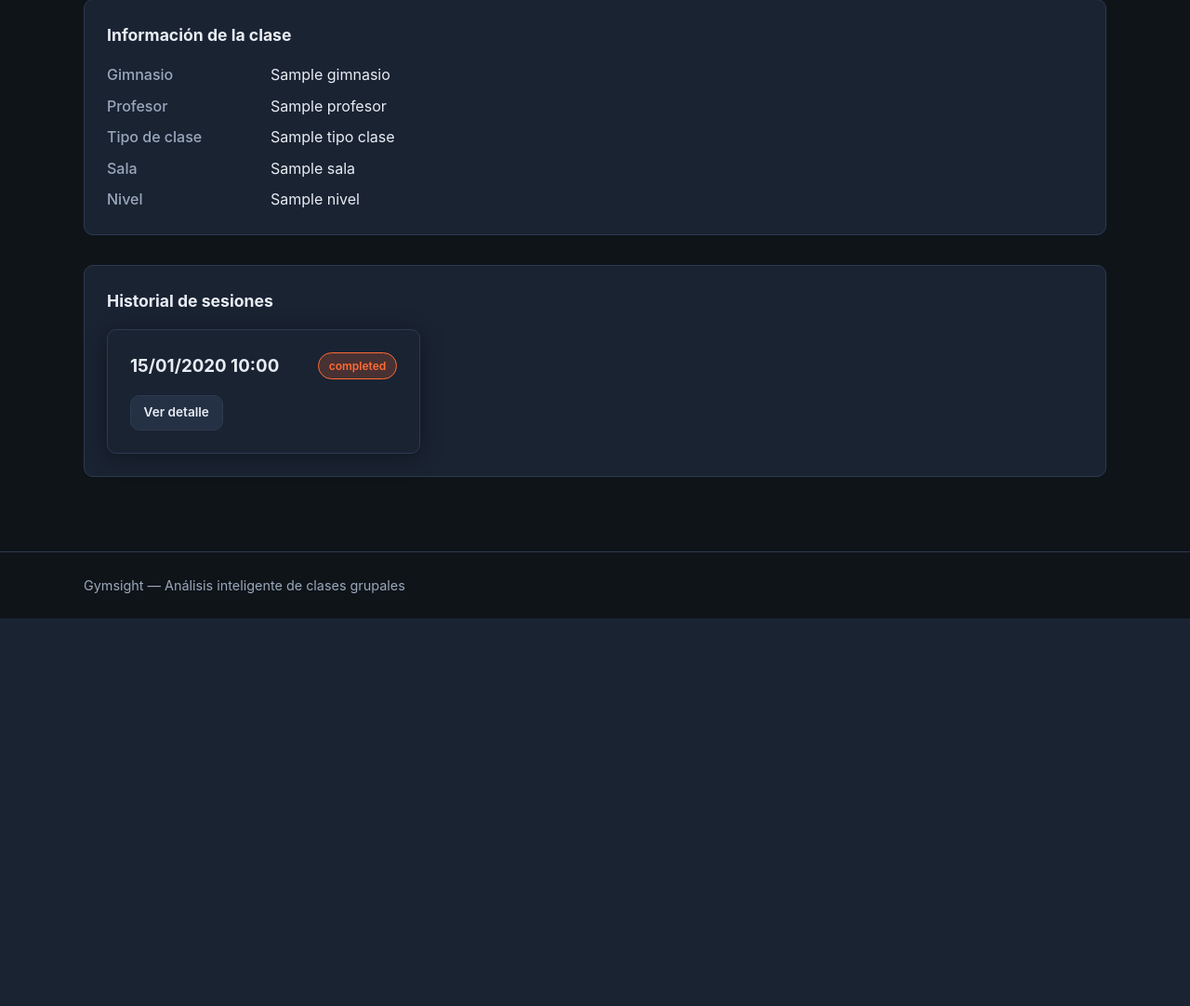
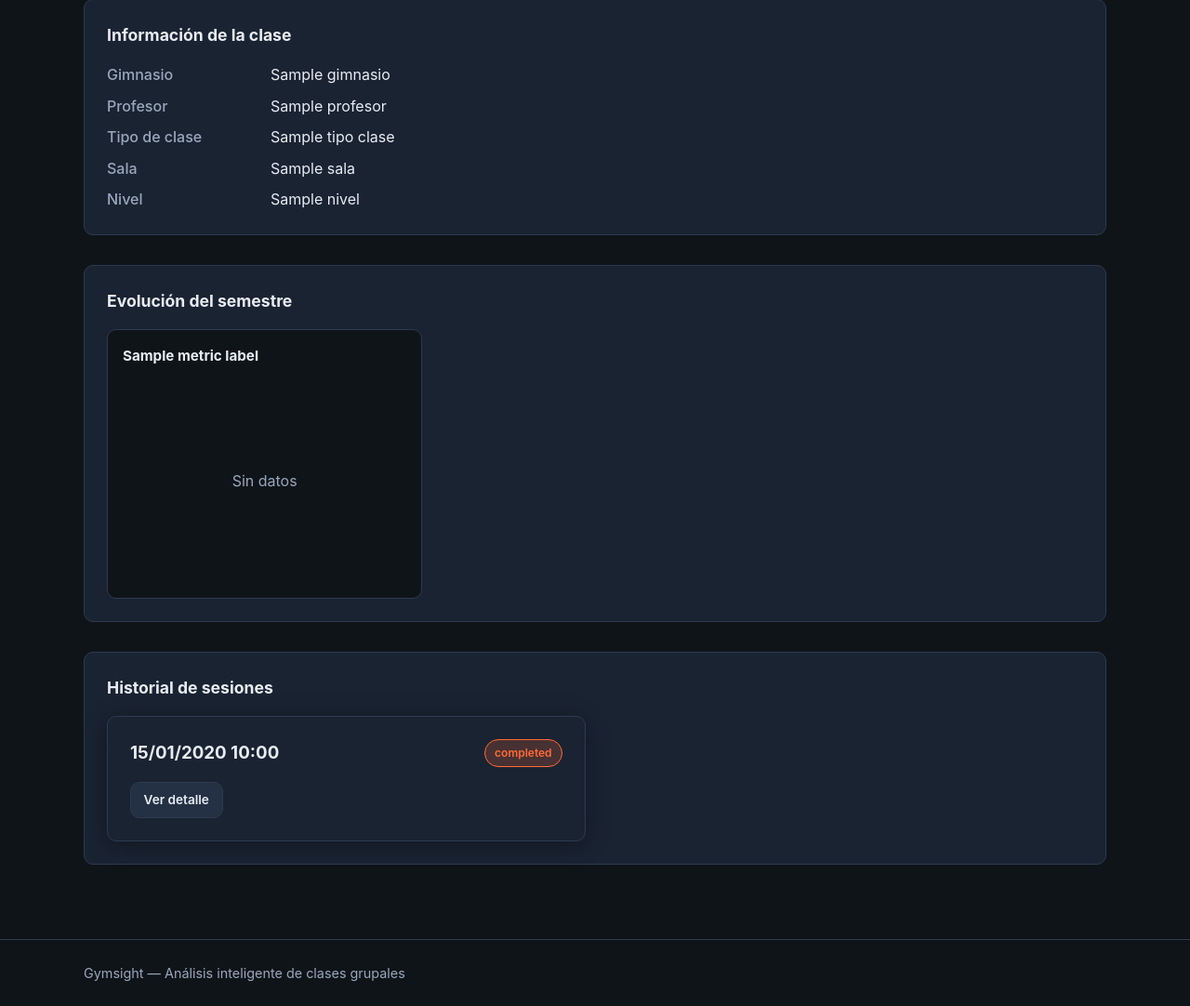
Before and after one commit to RolandCSCHC/Emprendimiento-Proyecto, a Flask app: template app/templates/programa_detail.html in a window 1280 px wide. Shown: the part 287-1369 px from the top of the page at 93% size. Before the commit the page ends 952 px from the top, so only its background shows below. Run offline with Flask 3, Linux system fonts and the light colour scheme; the template is opened without the code that fills it: most values are stand-ins (such as "Sample title", 1, 10 or a date in 2020); a map, chart or similar area stays blank.

Commit message:
feat: agregar gráficos de métricas en la vista de detalle del programa
- Se implementa la función para obtener series de métricas por programa.
- Se añade la sección de gráficos en la plantilla de detalle del programa.
- Se crea un nuevo archivo JavaScript para manejar la visualización de gráficos.
- Se actualizan estilos CSS para mejorar la presentación de los gráficos.
- Se añaden pruebas para verificar la correcta generación de series de métricas y la inclusión de gráficos en la vista.

```diff
--- a/app/static/css/main.css
+++ b/app/static/css/main.css
@@ -226,9 +226,17 @@ a:hover {
 
 .card-actions {
   display: flex;
-  flex-wrap: wrap;
+  flex-wrap: nowrap;
   gap: 0.5rem;
   align-items: center;
+}
+
+.card-actions .btn {
+  white-space: nowrap;
+}
+
+.card-actions form {
+  margin: 0;
 }
 
 .form-actions {
@@ -320,7 +328,7 @@ a:hover {
 
 .session-grid {
   display: grid;
-  grid-template-columns: repeat(auto-fill, minmax(300px, 1fr));
+  grid-template-columns: repeat(auto-fill, minmax(480px, 1fr));
   gap: 1.25rem;
 }
 
@@ -475,10 +483,63 @@ a:hover {
   color: var(--text-muted);
 }
 
+.charts-section h2 {
+  margin-bottom: 1rem;
+}
+
+.charts-hint {
+  margin-bottom: 1rem;
+  font-size: 0.95rem;
+}
+
+.charts-empty {
+  padding: 1rem 0;
+}
+
+.charts-grid {
+  display: grid;
+  grid-template-columns: repeat(auto-fill, minmax(280px, 1fr));
+  gap: 1rem;
+}
+
+.chart-card {
+  background: var(--bg);
+  border: 1px solid var(--border);
+  border-radius: var(--radius);
+  padding: 1rem;
+}
+
+.chart-card h3 {
+  font-size: 0.95rem;
+  margin-bottom: 0.75rem;
+  color: var(--text);
+}
+
+.chart-container {
+  position: relative;
+  height: 220px;
+}
+
+.chart-no-data {
+  display: flex;
+  align-items: center;
+  justify-content: center;
+  height: 220px;
+  margin: 0;
+}
+
 @media (max-width: 600px) {
   .header-inner {
     flex-direction: column;
     align-items: flex-start;
+  }
+
+  .session-grid {
+    grid-template-columns: 1fr;
+  }
+
+  .card-actions {
+    flex-wrap: wrap;
   }
 
   .info-list {
--- /dev/null
+++ b/app/static/js/programa_charts.js
@@ -0,0 +1,124 @@
+document.addEventListener('DOMContentLoaded', () => {
+  const container = document.getElementById('programa-charts');
+  if (!container || typeof Chart === 'undefined') return;
+
+  const series = JSON.parse(container.dataset.chartSeries || '{}');
+  const labels = JSON.parse(container.dataset.metricLabels || '{}');
+
+  const CHART_CONFIG = {
+    asistencia: {
+      type: 'bar',
+      yMin: 0,
+      yMax: null,
+      yTickFormat: v => Math.round(v),
+      formatValue: v => `${Math.round(v)} personas`,
+    },
+    permanencia: {
+      type: 'line',
+      yMin: 0,
+      yMax: 100,
+      yTickFormat: v => `${v}%`,
+      formatValue: v => `${v.toFixed(1)}%`,
+    },
+    claridad_instrucciones: {
+      type: 'line',
+      yMin: 0,
+      yMax: 100,
+      yTickFormat: v => v,
+      formatValue: v => `${v.toFixed(1)} score`,
+    },
+    tiempo_hablando_vs_demostrando: {
+      type: 'line',
+      yMin: 0,
+      yMax: 100,
+      yTickFormat: v => `${v}%`,
+      formatValue: v => `${v.toFixed(1)}%`,
+    },
+    satisfaccion_alumno: {
+      type: 'line',
+      yMin: 0,
+      yMax: 100,
+      yTickFormat: v => v,
+      formatValue: v => `${v.toFixed(0)} score`,
+    },
+  };
+
+  const accent = getComputedStyle(document.documentElement)
+    .getPropertyValue('--accent')
+    .trim() || '#2563eb';
+  const border = getComputedStyle(document.documentElement)
+    .getPropertyValue('--border')
+    .trim() || '#e2e8f0';
+  const textMuted = getComputedStyle(document.documentElement)
+    .getPropertyValue('--text-muted')
+    .trim() || '#64748b';
+
+  container.querySelectorAll('canvas[data-metric-key]').forEach(canvas => {
+    const key = canvas.dataset.metricKey;
+    const points = series[key] || [];
+    const config = CHART_CONFIG[key] || {
+      type: 'line',
+      yMin: 0,
+      yMax: 100,
+      yTickFormat: v => v,
+      formatValue: v => String(v),
+    };
+    const title = labels[key] || key;
+
+    if (points.length === 0) {
+      const wrapper = canvas.closest('.chart-container');
+      if (wrapper) {
+        wrapper.innerHTML = '<p class="text-muted chart-no-data">Sin datos</p>';
+      }
+      return;
+    }
+
+    const xLabels = points.map(p => p.fecha);
+    const values = points.map(p => p.valor);
+
+    new Chart(canvas, {
+      type: config.type,
+      data: {
+        labels: xLabels,
+        datasets: [{
+          label: title,
+          data: values,
+          backgroundColor: config.type === 'bar' ? accent : `${accent}33`,
+          borderColor: accent,
+          borderWidth: 2,
+          fill: config.type === 'line',
+          tension: 0.25,
+          pointRadius: 4,
+          pointHoverRadius: 6,
+        }],
+      },
+      options: {
+        responsive: true,
+        maintainAspectRatio: false,
+        plugins: {
+          legend: { display: false },
+          tooltip: {
+            callbacks: {
+              label: ctx => config.formatValue(ctx.parsed.y),
+            },
+          },
+        },
+        scales: {
+          x: {
+            grid: { display: false },
+            ticks: { color: textMuted, maxRotation: 45, minRotation: 0 },
+          },
+          y: {
+            min: config.yMin,
+            max: config.yMax ?? undefined,
+            grid: { color: border },
+            ticks: {
+              color: textMuted,
+              callback: value => config.yTickFormat(value),
+            },
+          },
+        },
+      },
+    });
+  });
+});
--- a/app/templates/base.html
+++ b/app/templates/base.html
@@ -38,5 +38,6 @@
       <p>Gymsight — Análisis inteligente de clases grupales</p>
     </div>
   </footer>
+  {% block scripts %}{% endblock %}
 </body>
 </html>
--- a/app/templates/dashboard.html
+++ b/app/templates/dashboard.html
@@ -31,7 +31,7 @@
           <strong>Sesiones:</strong> {{ programa.num_sesiones }}
         </p>
         <div class="card-actions">
-          <a class="btn btn-secondary" href="{{ url_for('dashboard.programa_detail', programa_id=programa.id) }}">
+          <a class="btn btn-secondary btn-sm" href="{{ url_for('dashboard.programa_detail', programa_id=programa.id) }}">
             Ver historial
           </a>
           <a class="btn btn-secondary btn-sm" href="{{ url_for('uploads.upload', programa_id=programa.id) }}">
--- a/app/templates/programa_detail.html
+++ b/app/templates/programa_detail.html
@@ -34,6 +34,35 @@
     <dt>Nivel</dt>
     <dd>{{ programa.nivel or '—' }}</dd>
   </dl>
+</section>
+
+<section class="charts-section session-info">
+  <h2>Evolución del semestre</h2>
+  {% if chart_point_count == 0 %}
+    <div class="empty-state charts-empty">
+      <p class="text-muted">Aún no hay sesiones analizadas con métricas para graficar.</p>
+      <a class="btn btn-primary" href="{{ url_for('uploads.upload', programa_id=programa.id) }}">Subir sesión</a>
+    </div>
+  {% else %}
+    {% if chart_point_count == 1 %}
+      <p class="charts-hint text-muted">Sube más sesiones para ver tendencias a lo largo del semestre.</p>
+    {% endif %}
+    <div
+      class="charts-grid"
+      id="programa-charts"
+      data-chart-series='{{ chart_series | tojson }}'
+      data-metric-labels='{{ metric_labels | tojson }}'
+    >
+      {% for key in metric_keys %}
+        <article class="chart-card">
+          <h3>{{ metric_labels[key] }}</h3>
+          <div class="chart-container">
+            <canvas data-metric-key="{{ key }}"></canvas>
+          </div>
+        </article>
+      {% endfor %}
+    </div>
+  {% endif %}
 </section>
 
 <section class="session-info">
@@ -74,3 +103,8 @@
   {% endif %}
 </section>
 {% endblock %}
+
+{% block scripts %}
+<script src="https://cdn.jsdelivr.net/npm/chart.js@4.4.1/dist/chart.umd.min.js"></script>
+<script src="{{ url_for('static', filename='js/programa_charts.js') }}" defer></script>
+{% endblock %}
```
Also changed, not shown: app/routes/dashboard.py (+7 -0 lines), app/services/programa_service.py (+42 -0 lines), tests/test_programa_charts.py (added, +101 -0 lines), README.md.
